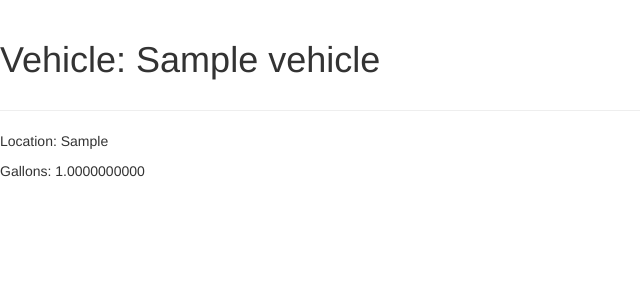
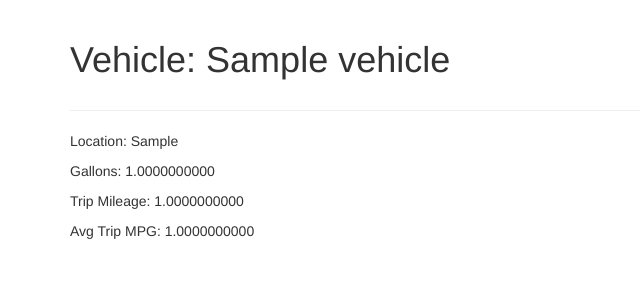
Before and after one commit to scul86/mx_tracker, a Flask app: a page that uses app/templates/vehicle.html in a window 1280 px wide. Shown: the part 52-352 px from the top of the page, without its empty margins (0-640 px from the left). Run offline with Flask 2, Linux system fonts and the light colour scheme; a user stored in the database is signed in; tables that the repository leaves empty hold one stand-in row (values such as "Sample post"); some libraries are stand-ins or nearby versions.

Commit message:
update what is shown in vehicle.html

```diff
--- a/app/templates/vehicle.html
+++ b/app/templates/vehicle.html
@@ -1,7 +1,7 @@
 <!-- extend base layout -->
 {% extends "base.html" %}
 
-{% block content %}
+{% block page_content %}
   <table>
       <tr valign="top">
           <td><h1>Vehicle: {{ vehicle.name }}</h1></td>
@@ -11,5 +11,8 @@
   {% for stop in stops %}
   <p>Location: {{ stop.location }}</p>
   <p>Gallons: {{ stop.gallons }}</p>
+  <p>Trip Mileage: {{ stop.trip }}</p>
+  <p>Avg Trip MPG: {{ stop.mpg }}</p>
+  <p></p>
   {% endfor %}
 {% endblock %}
```
